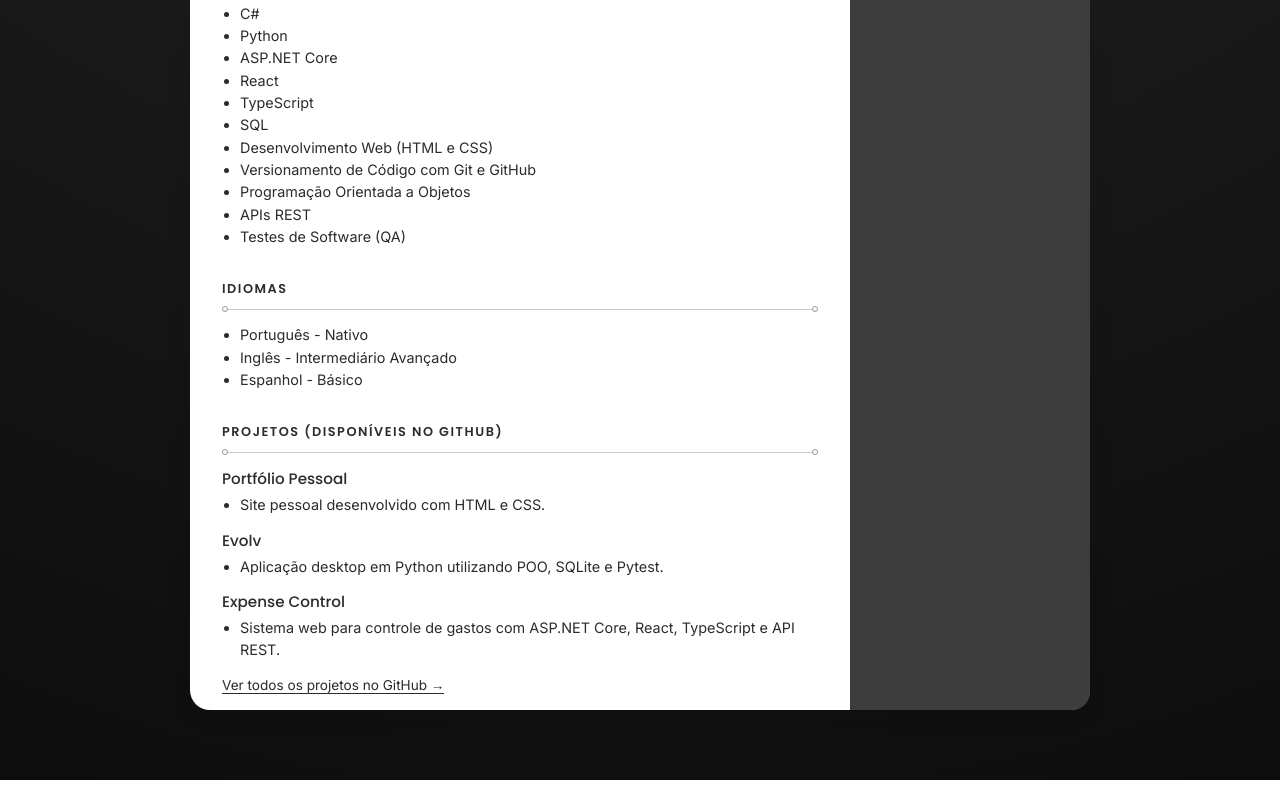
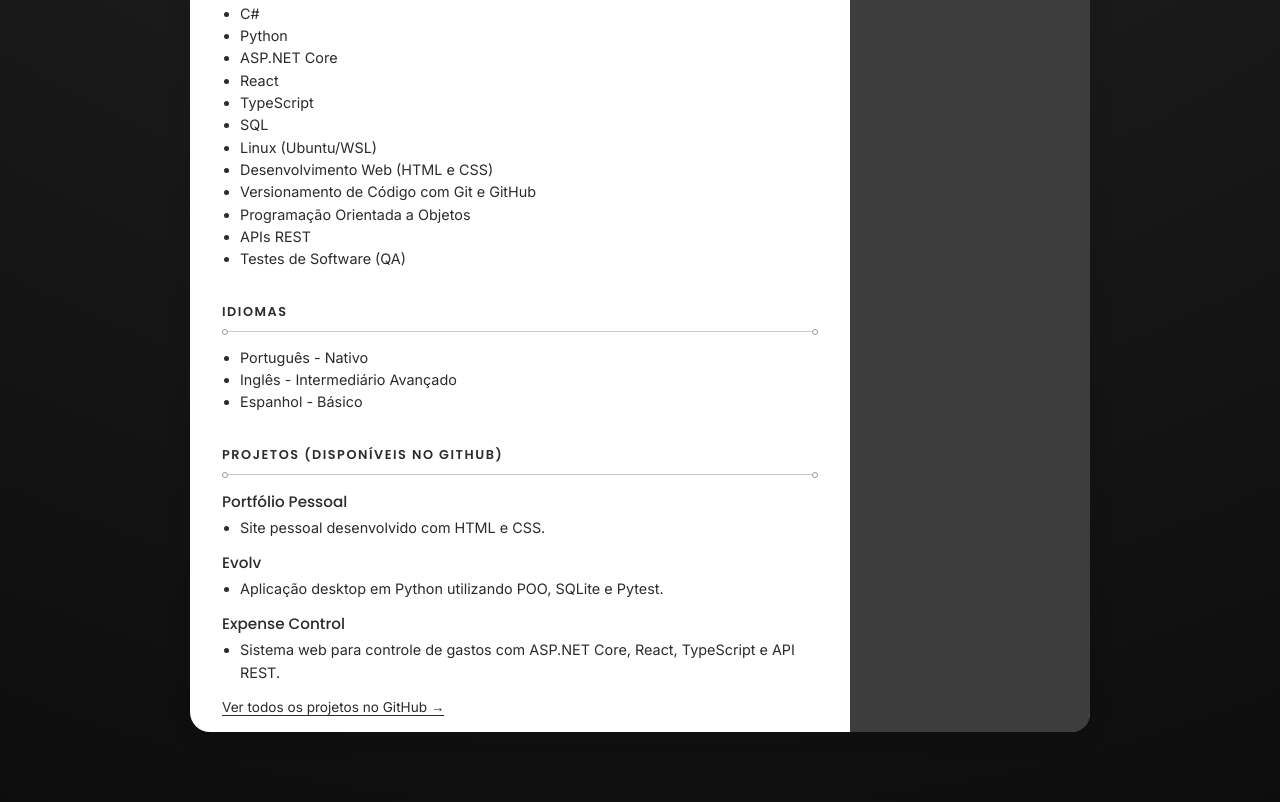
Before and after one commit to fsdavi13/portfolio-davi, a plain HTML site: page pages/curriculo pt/index.html in a window 1280 px wide. Shown: the part 920-1722 px from the top of the page. Before the commit the page ends 1700 px from the top, so only its background shows below. Drawn offline with Linux system fonts and the light colour scheme.

Commit message:
docs(curriculo): adiciona Linux (Ubuntu/WSL) aos conhecimentos técnicos

```diff
--- a/pages/curriculo pt/index.html
+++ b/pages/curriculo pt/index.html
@@ -89,6 +89,7 @@
           <li>React</li>
           <li>TypeScript</li>
           <li>SQL</li>
+          <li>Linux (Ubuntu/WSL)</li>
           <li>Desenvolvimento Web (HTML e CSS)</li>
           <li>Versionamento de Código com Git e GitHub</li>
           <li>Programação Orientada a Objetos</li>
```
